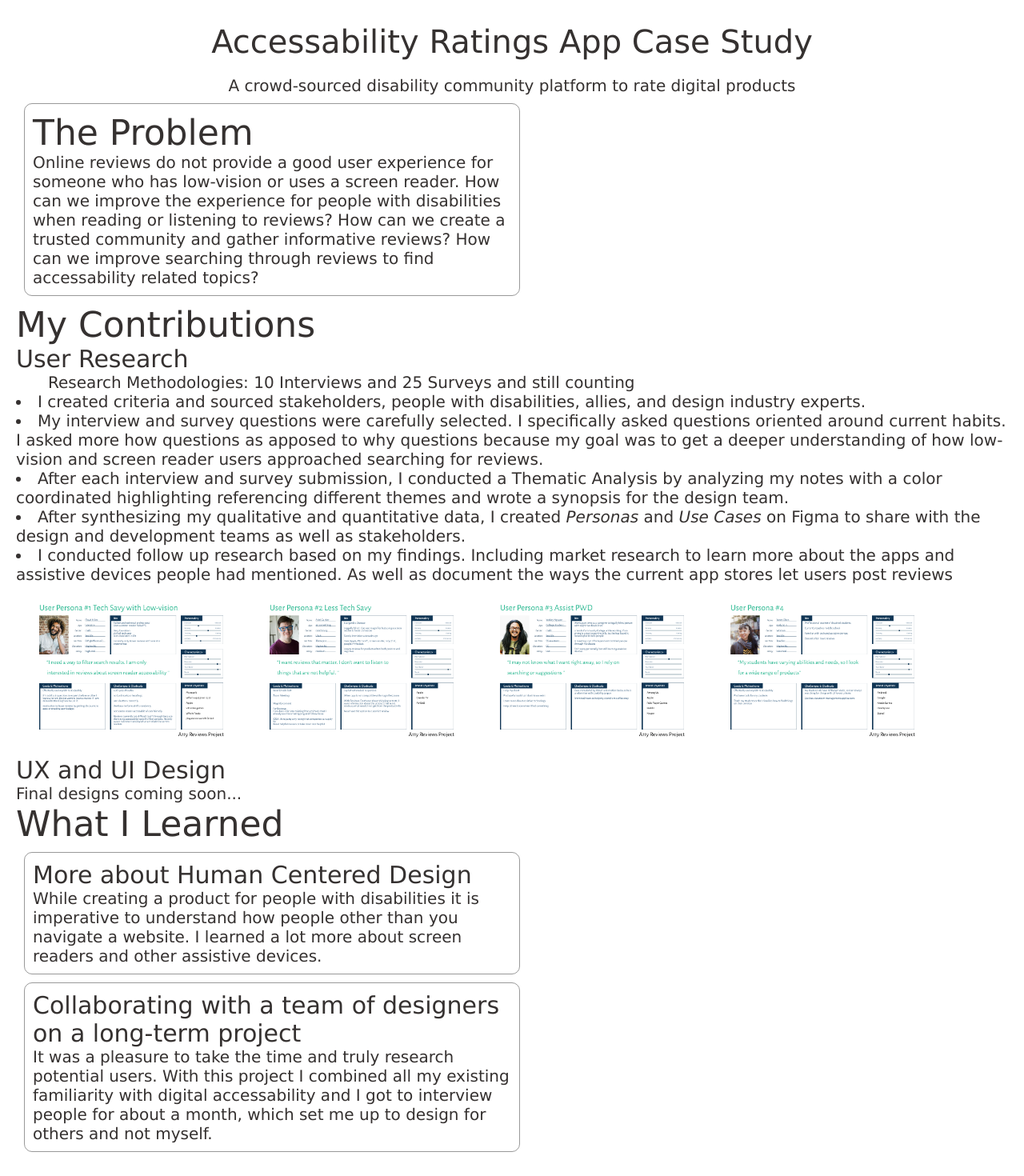
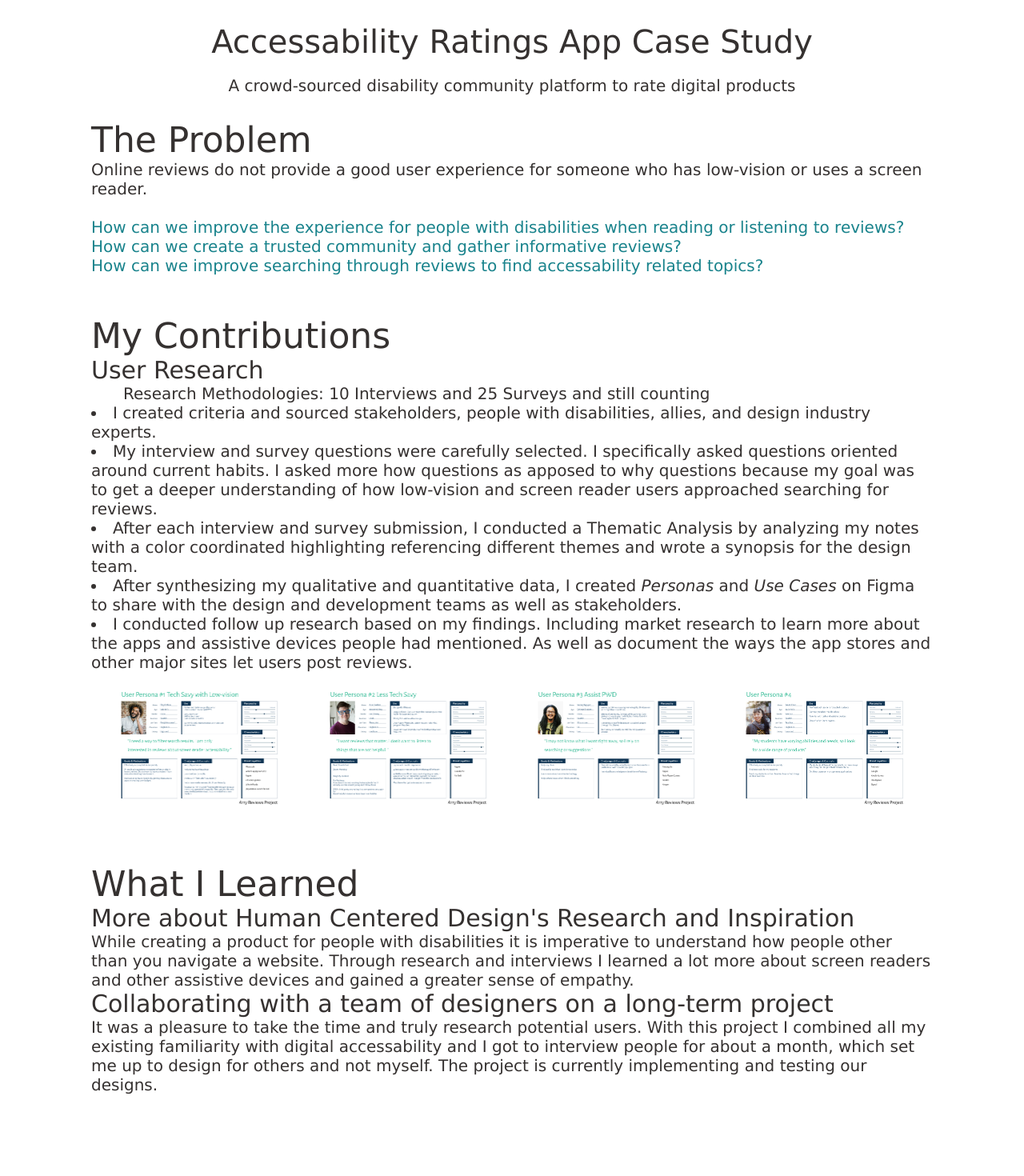
Before and after one commit to samSterns/my-new-portfolio, a React (Create React App) app: page /accessability-case-study in a window 1280 px wide. Shown: the part 76-1546 px from the top of the page at 80% size. After the commit the page ends 1494 px from the top, so only its background shows below. Built offline with nearby package versions, Linux system fonts and the light colour scheme.

Commit message:
major progress on case study finished enough

```diff
--- a/src/Components/A11yCaseStudy/A11yCaseStudy.js
+++ b/src/Components/A11yCaseStudy/A11yCaseStudy.js
@@ -24,15 +24,21 @@ const A11yCaseStudy = () => {
                 <img style={{height: '40px'}} src={Pic} alt="back to main page" />
             </Link>
         </header>
+
         <div id="container-case-study">
             <h1 className="title">Accessability Ratings App Case Study</h1>
             <p className="sub-title">A crowd-sourced disability community platform to rate digital products</p>
 
             <div className="wrapper">
                 <h2>The Problem</h2>
-                <p>Online reviews do not provide a good user experience for someone who has low-vision or uses a screen reader. How can we improve the experience for people with disabilities when reading or listening to reviews? How can we create a trusted community and gather informative reviews? How can we improve searching through reviews to find accessability related topics?
-                </p>
+                <p>Online reviews do not provide a good user experience for someone who has low-vision or uses a screen reader. </p>
+                <ul>
+                    <li>How can we improve the experience for people with disabilities when reading or listening to reviews? </li>
+                    <li> How can we create a trusted community and gather informative reviews?</li>
+                    <li>How can we improve searching through reviews to find accessability related topics?</li>
+                </ul>
             </div>
+            <div className="wrapper">
             <h2>My Contributions</h2>
                 <h3>User Research</h3>
                     <ul>Research Methodologies: 10 Interviews and 25 Surveys and still counting</ul>
@@ -40,26 +46,23 @@ const A11yCaseStudy = () => {
                         <li>My interview and survey questions were carefully selected. I specifically asked questions oriented around current habits. I asked more how questions as apposed to why questions because my goal was to get a deeper understanding of how low-vision and screen reader users approached searching for reviews.</li>
                         <li>After each interview and survey submission, I  conducted a Thematic Analysis by analyzing my notes with a color coordinated highlighting referencing different themes and wrote a synopsis for the design team.</li>
                         <li>After synthesizing my qualitative and quantitative data, I created <em>Personas</em> and <em>Use Cases</em> on Figma to share with the design and development teams as well as stakeholders.</li>
-                        <li>I conducted follow up research based on my findings. Including market research to learn more about the apps and assistive devices people had mentioned. As well as document the ways the current app stores let users post reviews</li>
+                        <li>I conducted follow up research based on my findings. Including market research to learn more about the apps and assistive devices people had mentioned. As well as document the ways the app stores and other major sites let users post reviews.</li>
                         <div className="persona-img-wrapper">
                             <img className="persona-img" src={persona1} alt='user persona'/>
                             <img className="persona-img" src={persona2} alt='user persona'/>
                             <img className="persona-img" src={persona3} alt='user persona'/>
                             <img className="persona-img" src={persona4} alt='user persona'/>
+                        </div>
 
-                        </div>
-                <h3>UX and UI Design</h3>
-                    <p>Final designs coming soon...</p>
+            </div>
 
+            <div className="wrapper">
+            <h2>What I Learned</h2>
+                <h3>More about Human Centered Design's Research and Inspiration</h3>
+                <p>While creating a product for people with disabilities it is imperative to understand how people other than you navigate a website. Through research and interviews I learned a lot more about screen readers and other assistive devices and gained a greater sense of empathy. </p>
 
-            <h2>What I Learned</h2>
-            <div className="wrapper">
-                <h3>More about Human Centered Design</h3>
-                <p>While creating a product for people with disabilities it is imperative to understand how people other than you navigate a website. I learned a lot more about screen readers and other assistive devices. </p>
-            </div>
-            <div className="wrapper">
                 <h3>Collaborating with a team of designers on a long-term project</h3>
-                <p>It was a pleasure to take the time and truly research potential users. With this project I combined all my existing familiarity with digital accessability and I got to interview people for about a month, which set me up to design for others and not myself.</p>
+                <p>It was a pleasure to take the time and truly research potential users. With this project I combined all my existing familiarity with digital accessability and I got to interview people for about a month, which set me up to design for others and not myself. The project is currently implementing and testing our designs.</p>
             </div>
         </div>
     </div>
--- a/src/Components/A11yCaseStudy/A11yCaseStudy.scss
+++ b/src/Components/A11yCaseStudy/A11yCaseStudy.scss
@@ -20,6 +20,14 @@ color: #999;
 #container-case-study {
     margin: auto;
     padding: 1em;
+    align-content: center;
+    width: 90%;
+
+    @include phone {
+        width: 100%;
+
+
+       }
 
 }
 
@@ -38,11 +46,11 @@ color: #999;
 }
 
 .wrapper {
-    border: 1px solid #999;
-    border-radius: $border-radius;
-    padding: .5em;
+    // border: 1px solid #999;
+    // border-radius: $border-radius;
+    padding: 1em;
     margin: .5em;
-    width: 50%;
+
 
     @include phone {
        width: 90%;
@@ -67,13 +75,28 @@ h3 {
 .persona-img-wrapper {
     display: flex;
 
+    justify-content: space-evenly;
+
+    @include phone {
+        flex-direction: column;
+        width: 100%;
+
+       }
+       @include tablet {
+        font-size: 18px;
+
+      }
+
+      @include desktop {
+
+      }
 }
 .persona-img {
 
     height: auto;
     margin: 1em;
     @include phone {
-        flex-direction: row;
+
         width: 90%;
 
        }
@@ -84,7 +107,5 @@ h3 {
 
       @include desktop {
         width: 20%;
-
       }
-
 }
```
Also changed, not shown: 1 other file (tests, documents, lock files or other folders).
